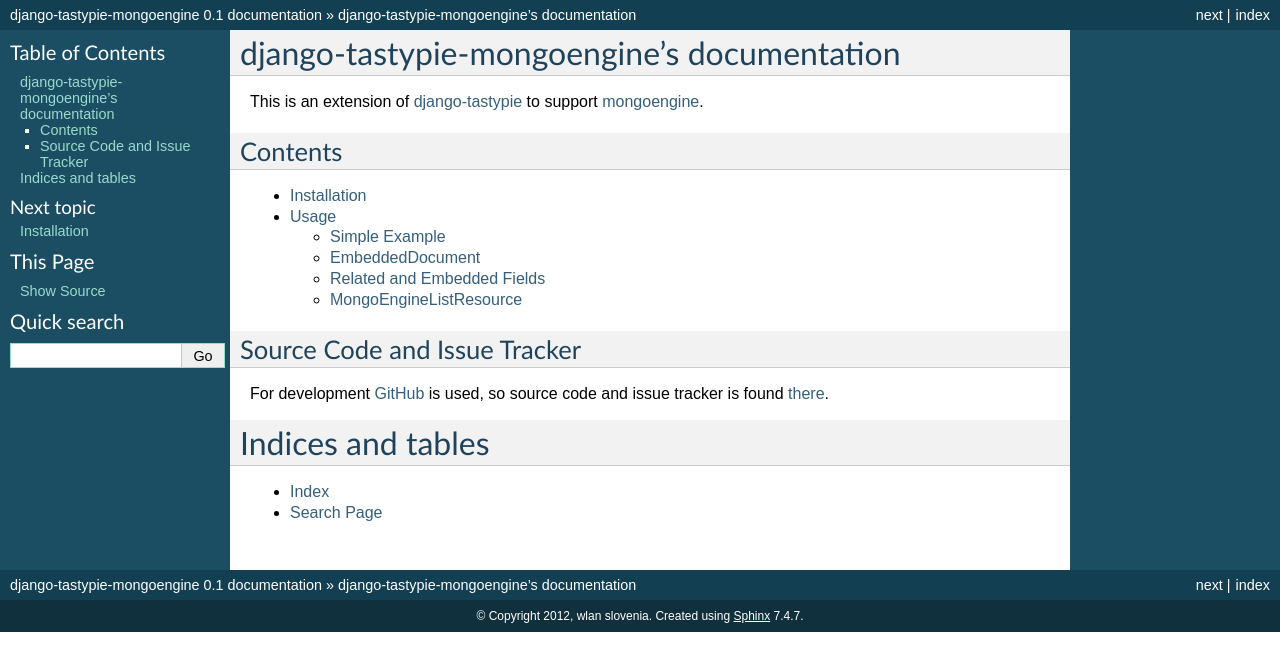
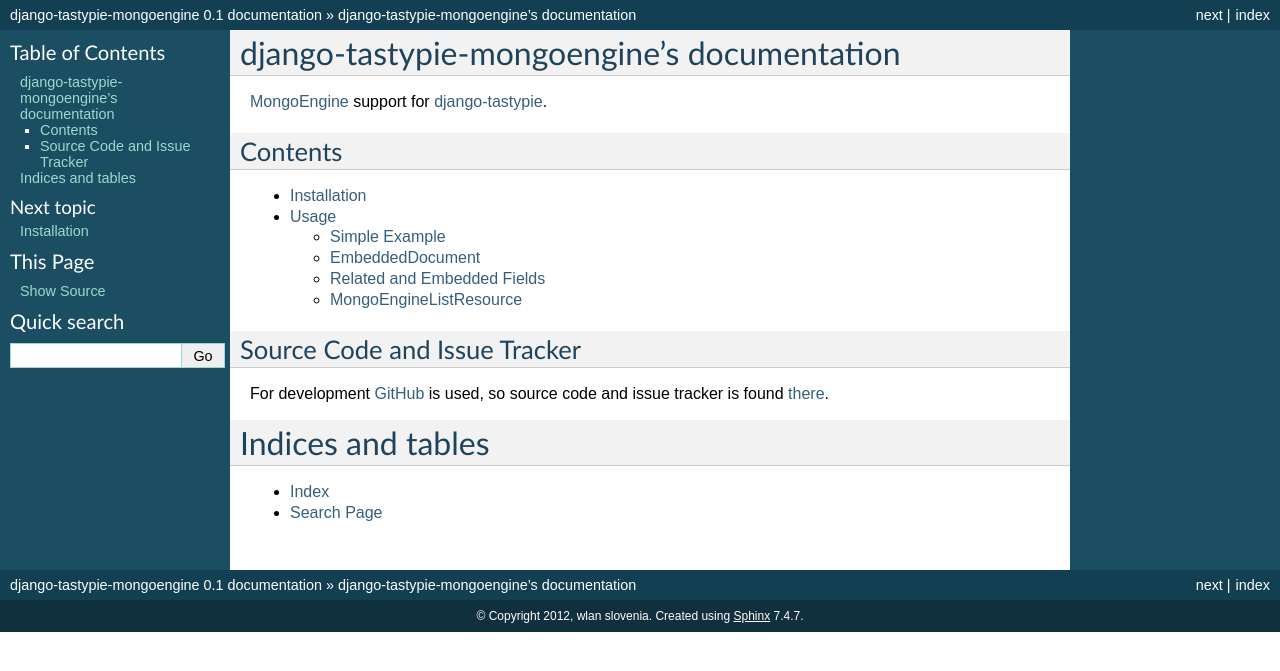
Before and after one commit to wlanslovenija/django-tastypie-mongoengine, a Sphinx documentation site: the page built from docs/index.rst, in a window 1280 px wide. Shown: the top 671 px of the page. Built offline with Sphinx 7.4.7, drawn with Linux system fonts in a browser that asks for light colours.

Commit message:
Updated description of the library.

```diff
--- a/docs/index.rst
+++ b/docs/index.rst
@@ -1,10 +1,10 @@
 django-tastypie-mongoengine's documentation
 ===========================================
 
-This is an extension of django-tastypie_ to support mongoengine_.
+MongoEngine_ support for django-tastypie_.
 
 .. _django-tastypie: https://github.com/toastdriven/django-tastypie
-.. _mongoengine: http://mongoengine.org/
+.. _MongoEngine: http://mongoengine.org/
 
 Contents
 --------
--- a/docs/installation.rst
+++ b/docs/installation.rst
@@ -18,9 +18,9 @@
         'tastypie_mongoengine',
     )
 
-You must also `connect mongoengine`_ to the database::
+You must also `connect MongoEngine`_ to the database::
 
     import mongoengine
     mongoengine.connect('database')
 
-.. _connect mongoengine: http://readthedocs.org/docs/mongoengine-odm/en/latest/django.html
+.. _connect MongoEngine: http://readthedocs.org/docs/mongoengine-odm/en/latest/django.html
--- a/docs/usage.rst
+++ b/docs/usage.rst
@@ -27,7 +27,7 @@
 EmbeddedDocument
 ================
 
-When you are using ``EmbeddedDocument`` in your mongoengine documents, you must define ``object_class``
+When you are using ``EmbeddedDocument`` in your MongoEngine documents, you must define ``object_class``
 in Meta class of your resource declaration instead of queryset::
 
     class EmbeddedPersonResource(resources.MongoEngineResource):
@@ -35,7 +35,7 @@
             object_class = documents.EmbeddedPerson
             ...
 
-When you are using normal mongoengine ``Document`` you can use ``queryset`` or ``object_class``.
+When you are using normal MongoEngine ``Document`` you can use ``queryset`` or ``object_class``.
 
 Related and Embedded Fields
 ===========================
@@ -56,7 +56,7 @@
 EmbeddedDocumentField
 ---------------------
 
-Embeds a resource inside another resource just like you would in mongoengine::
+Embeds a resource inside another resource just like you would in MongoEngine::
 
     from tastypie_mongoengine import fields
 
--- a/setup.py
+++ b/setup.py
@@ -8,7 +8,7 @@
     setup(
         name = 'django-tastypie-mongoengine',
         version = VERSION,
-        description = "This is an extension of django-tastypie to support mongoengine.",
+        description = "MongoEngine support for django-tastypie.",
         long_description = open(os.path.join(os.path.dirname(__file__), 'README.rst')).read(),
         author = 'Matevz',
         author_email = 'matevz.mihalic@gmail.com',
```
Also changed, not shown: README.rst (+6 -3 lines), 1 other file.
